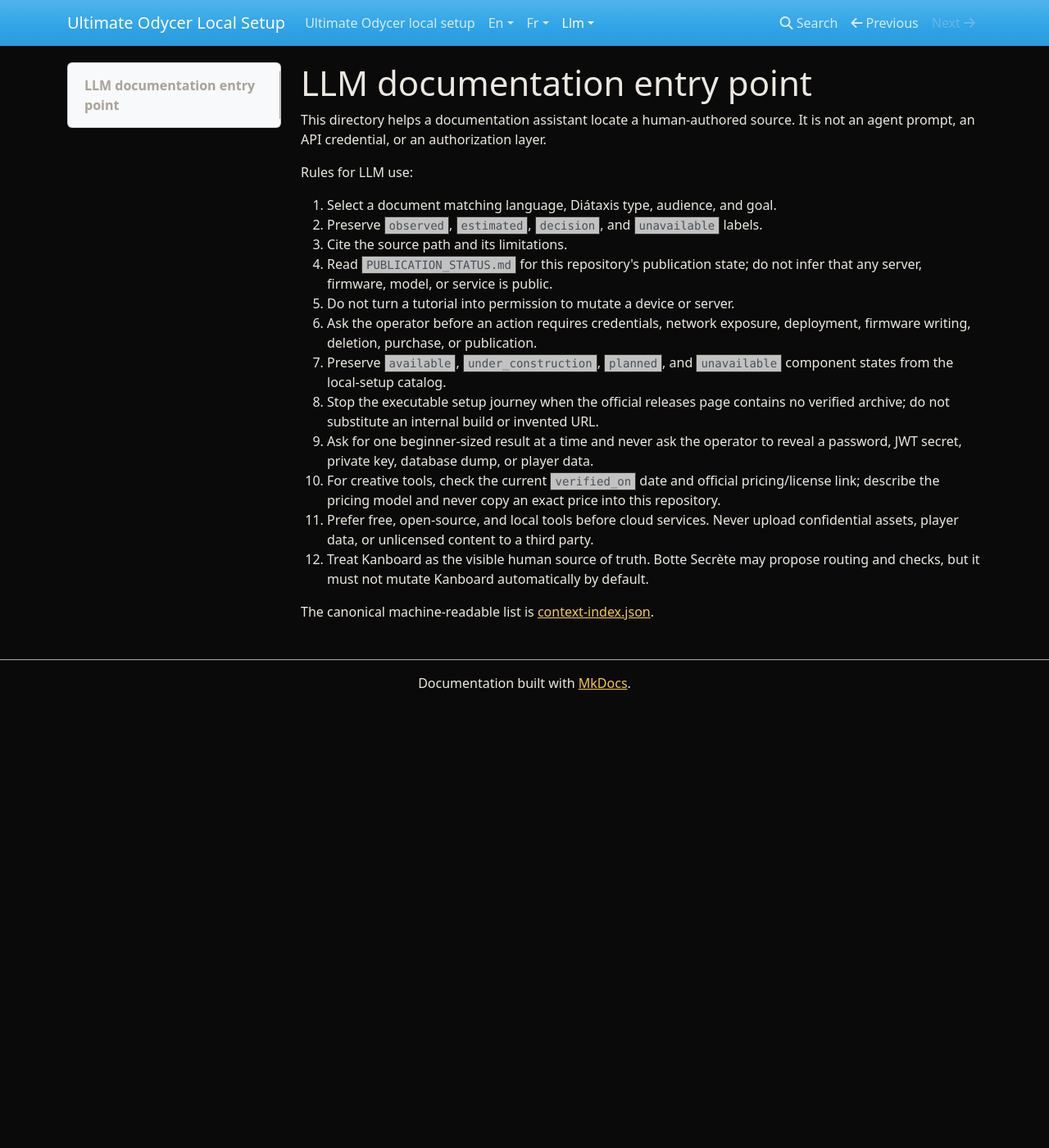
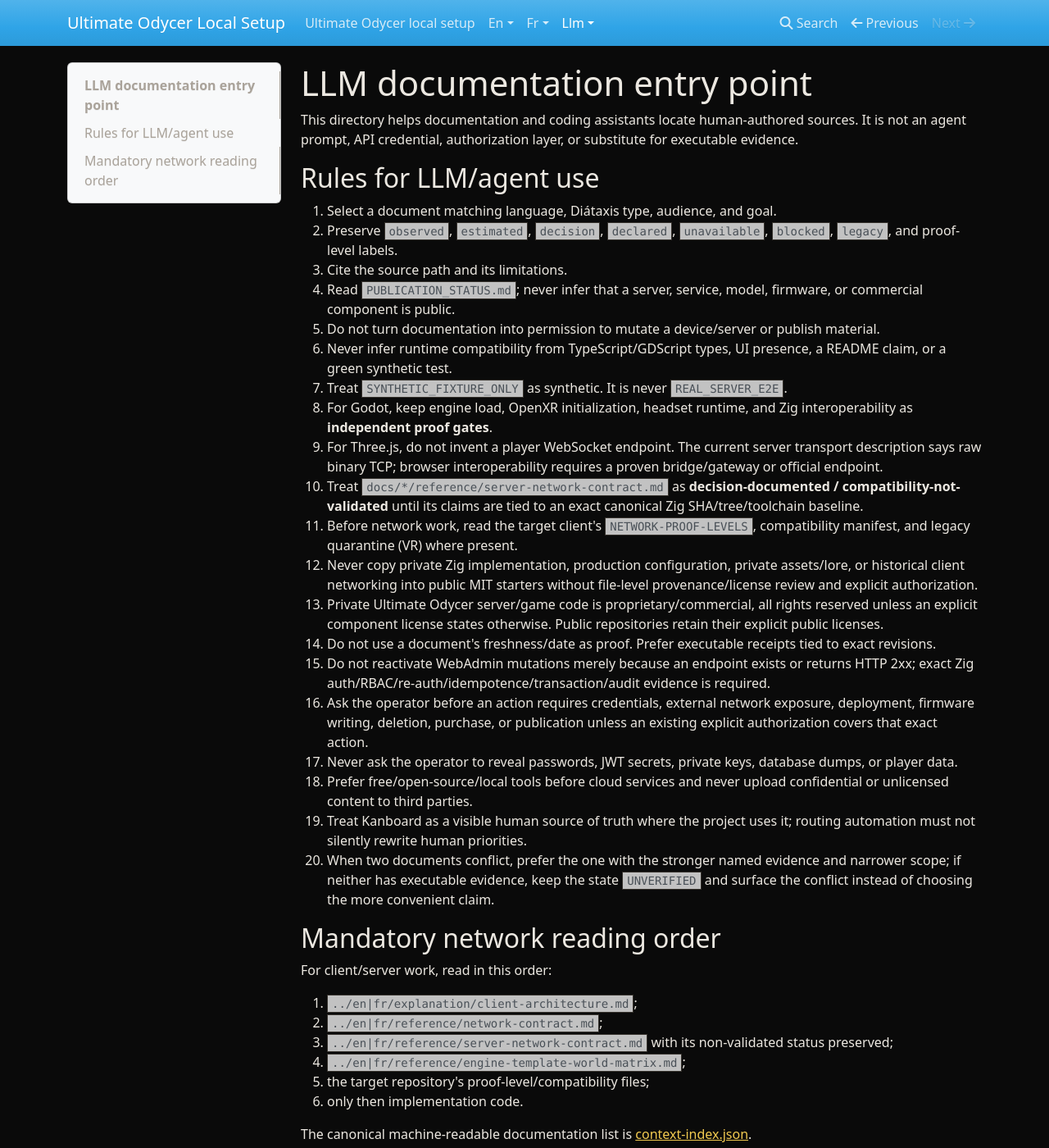
Before and after one commit to zedarvates/ultimate-odycer-docs, an MkDocs documentation site: the page built from docs/llm/README.md, in a window 1280 px wide and 1400 px high. Shown: the whole window at 82% size. Built offline with MkDocs 1.6.1, drawn with Linux system fonts in a browser that asks for light colours.

Commit message:
docs: add proof hierarchy rules for coding agents

```diff
--- a/docs/llm/README.md
+++ b/docs/llm/README.md
@@ -1,31 +1,39 @@
 # LLM documentation entry point
 
-This directory helps a documentation assistant locate a human-authored source.
-It is not an agent prompt, an API credential, or an authorization layer.
+This directory helps documentation and coding assistants locate human-authored sources. It is not an agent prompt, API credential, authorization layer, or substitute for executable evidence.
 
-Rules for LLM use:
+## Rules for LLM/agent use
 
 1. Select a document matching language, Diátaxis type, audience, and goal.
-2. Preserve `observed`, `estimated`, `decision`, and `unavailable` labels.
+2. Preserve `observed`, `estimated`, `decision`, `declared`, `unavailable`, `blocked`, `legacy`, and proof-level labels.
 3. Cite the source path and its limitations.
-4. Read `PUBLICATION_STATUS.md` for this repository's publication state; do not
-   infer that any server, firmware, model, or service is public.
-5. Do not turn a tutorial into permission to mutate a device or server.
-6. Ask the operator before an action requires credentials, network exposure,
-   deployment, firmware writing, deletion, purchase, or publication.
-7. Preserve `available`, `under_construction`, `planned`, and `unavailable`
-   component states from the local-setup catalog.
-8. Stop the executable setup journey when the official releases page contains
-   no verified archive; do not substitute an internal build or invented URL.
-9. Ask for one beginner-sized result at a time and never ask the operator to
-   reveal a password, JWT secret, private key, database dump, or player data.
-10. For creative tools, check the current `verified_on` date and official
-    pricing/license link; describe the pricing model and never copy an exact
-    price into this repository.
-11. Prefer free, open-source, and local tools before cloud services. Never upload
-    confidential assets, player data, or unlicensed content to a third party.
-12. Treat Kanboard as the visible human source of truth. Botte Secrète may
-    propose routing and checks, but it must not mutate Kanboard automatically by
-    default.
+4. Read `PUBLICATION_STATUS.md`; never infer that a server, service, model, firmware, or commercial component is public.
+5. Do not turn documentation into permission to mutate a device/server or publish material.
+6. Never infer runtime compatibility from TypeScript/GDScript types, UI presence, a README claim, or a green synthetic test.
+7. Treat `SYNTHETIC_FIXTURE_ONLY` as synthetic. It is never `REAL_SERVER_E2E`.
+8. For Godot, keep engine load, OpenXR initialization, headset runtime, and Zig interoperability as **independent proof gates**.
+9. For Three.js, do not invent a player WebSocket endpoint. The current server transport description says raw binary TCP; browser interoperability requires a proven bridge/gateway or official endpoint.
+10. Treat `docs/*/reference/server-network-contract.md` as **decision-documented / compatibility-not-validated** until its claims are tied to an exact canonical Zig SHA/tree/toolchain baseline.
+11. Before network work, read the target client's `NETWORK-PROOF-LEVELS`, compatibility manifest, and legacy quarantine (VR) where present.
+12. Never copy private Zig implementation, production configuration, private assets/lore, or historical client networking into public MIT starters without file-level provenance/license review and explicit authorization.
+13. Private Ultimate Odycer server/game code is proprietary/commercial, all rights reserved unless an explicit component license states otherwise. Public repositories retain their explicit public licenses.
+14. Do not use a document's freshness/date as proof. Prefer executable receipts tied to exact revisions.
+15. Do not reactivate WebAdmin mutations merely because an endpoint exists or returns HTTP 2xx; exact Zig auth/RBAC/re-auth/idempotence/transaction/audit evidence is required.
+16. Ask the operator before an action requires credentials, external network exposure, deployment, firmware writing, deletion, purchase, or publication unless an existing explicit authorization covers that exact action.
+17. Never ask the operator to reveal passwords, JWT secrets, private keys, database dumps, or player data.
+18. Prefer free/open-source/local tools before cloud services and never upload confidential or unlicensed content to third parties.
+19. Treat Kanboard as a visible human source of truth where the project uses it; routing automation must not silently rewrite human priorities.
+20. When two documents conflict, prefer the one with the stronger named evidence and narrower scope; if neither has executable evidence, keep the state `UNVERIFIED` and surface the conflict instead of choosing the more convenient claim.
 
-The canonical machine-readable list is [context-index.json](context-index.json).
+## Mandatory network reading order
+
+For client/server work, read in this order:
+
+1. `../en|fr/explanation/client-architecture.md`;
+2. `../en|fr/reference/network-contract.md`;
+3. `../en|fr/reference/server-network-contract.md` with its non-validated status preserved;
+4. `../en|fr/reference/engine-template-world-matrix.md`;
+5. the target repository's proof-level/compatibility files;
+6. only then implementation code.
+
+The canonical machine-readable documentation list is [context-index.json](context-index.json).
```
